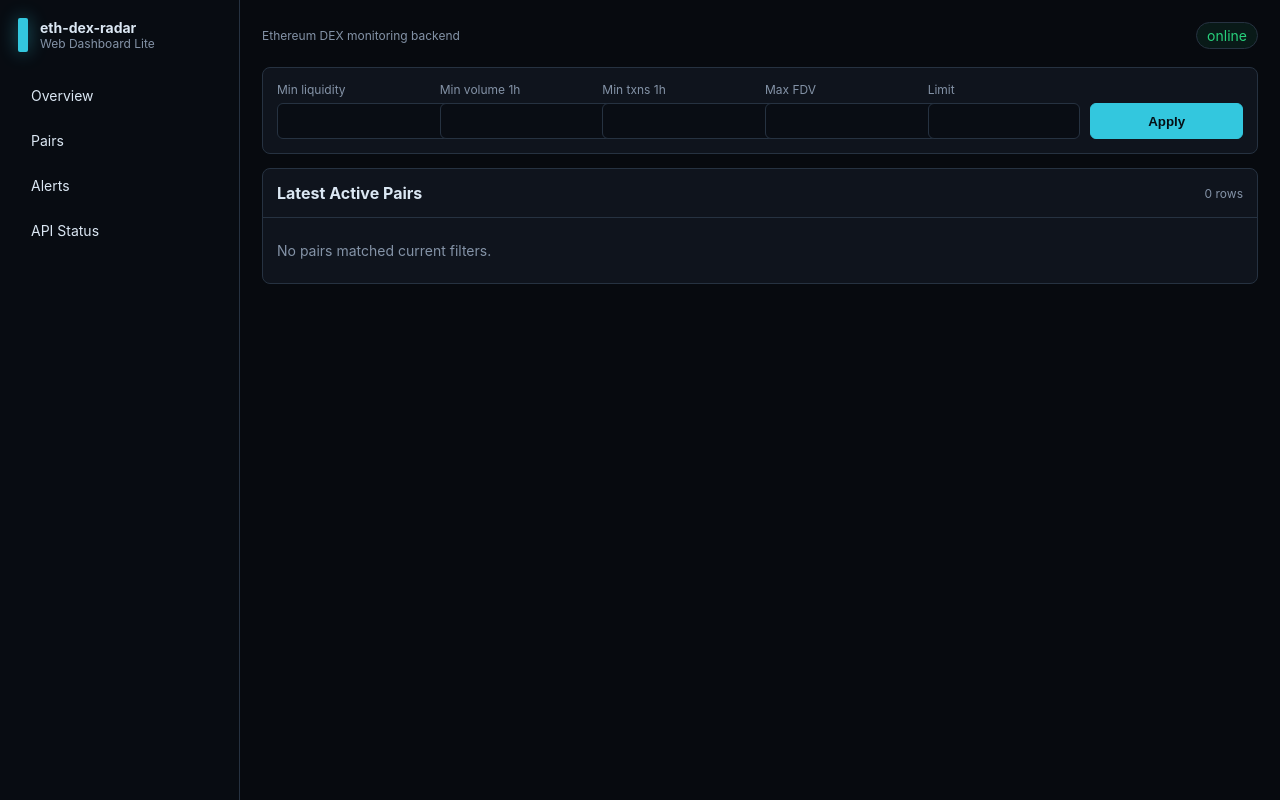
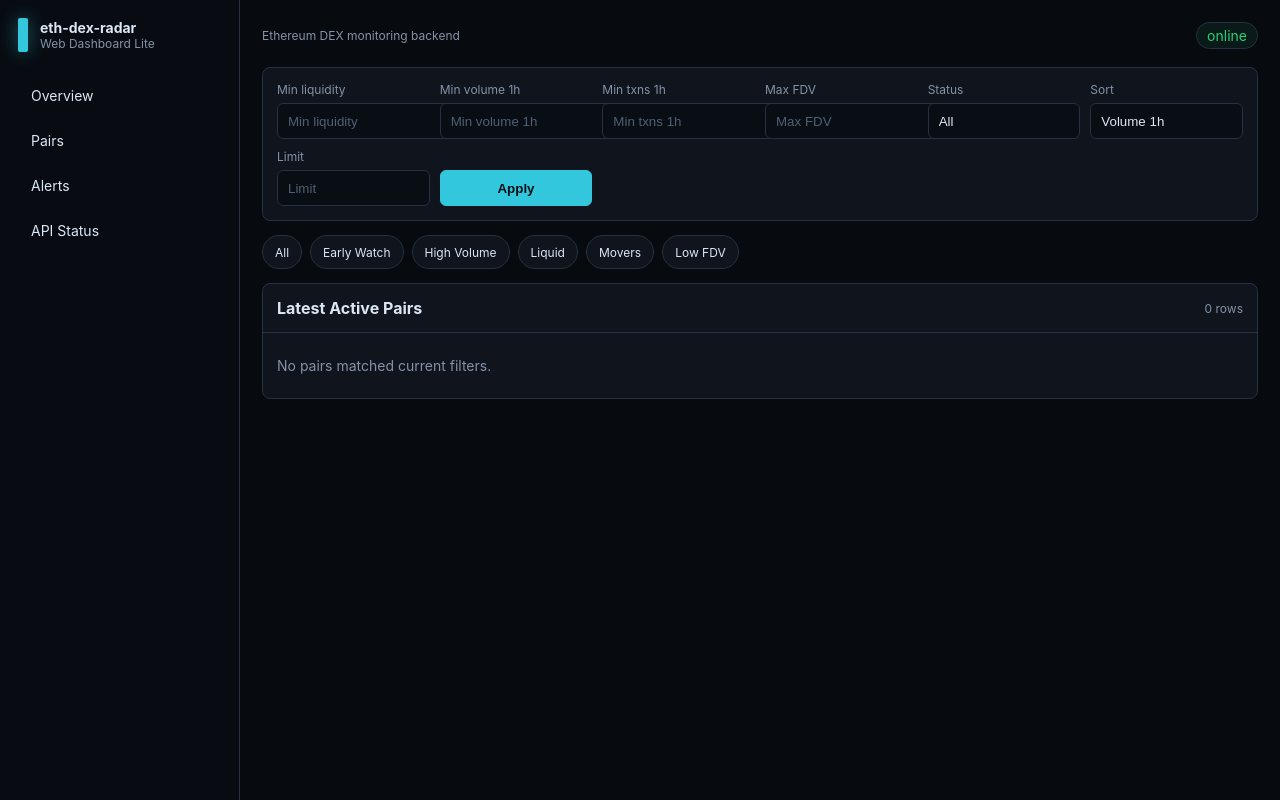
Before and after one commit to raph25th/dexradar, a FastAPI app: template app/templates/pairs.html in a window 1280 px wide. Run offline with FastAPI, Linux system fonts and the light colour scheme; the template is opened without the code that fills it, so the values that code supplies are empty.

Commit message:
Improve pairs screener filters and statuses

```diff
--- a/app/static/styles.css
+++ b/app/static/styles.css
@@ -241,8 +242,42 @@ button {
   font-weight: 700;
 }
 
+input::placeholder {
+  color: #4f6074;
+}
+
+select {
+  appearance: none;
+}
+
+.preset-bar {
+  display: flex;
+  flex-wrap: wrap;
+  gap: 8px;
+  margin-bottom: 14px;
+}
+
+.preset-link {
+  display: inline-flex;
+  align-items: center;
+  min-height: 34px;
+  border: 1px solid var(--border);
+  border-radius: 999px;
+  background: var(--panel);
+  color: var(--text);
+  padding: 0 12px;
+  font-size: 12px;
+}
+
+.preset-link:hover {
+  border-color: var(--cyan);
+  background: rgba(51, 199, 222, 0.08);
+  color: var(--cyan);
+}
+
 .table-wrap {
   overflow-x: auto;
+  max-height: 72vh;
 }
 
 table {
--- a/app/templates/pairs.html
+++ b/app/templates/pairs.html
@@ -5,26 +5,57 @@
   <form class="filters" method="get" action="/dashboard/pairs">
     <label>
       Min liquidity
-      <input type="number" name="min_liquidity" value="{{ filters.min_liquidity or '' }}" min="0" step="1000">
+      <input type="number" name="min_liquidity" value="{{ filters.min_liquidity or '' }}" min="0" step="1000" placeholder="Min liquidity">
     </label>
     <label>
       Min volume 1h
-      <input type="number" name="min_volume_1h" value="{{ filters.min_volume_1h or '' }}" min="0" step="1000">
+      <input type="number" name="min_volume_1h" value="{{ filters.min_volume_1h or '' }}" min="0" step="1000" placeholder="Min volume 1h">
     </label>
     <label>
       Min txns 1h
-      <input type="number" name="min_txns_1h" value="{{ filters.min_txns_1h or '' }}" min="0" step="1">
+      <input type="number" name="min_txns_1h" value="{{ filters.min_txns_1h or '' }}" min="0" step="1" placeholder="Min txns 1h">
     </label>
     <label>
       Max FDV
-      <input type="number" name="max_fdv" value="{{ filters.max_fdv or '' }}" min="0" step="100000">
+      <input type="number" name="max_fdv" value="{{ filters.max_fdv or '' }}" min="0" step="100000" placeholder="Max FDV">
+    </label>
+    <label>
+      Status
+      <select name="status">
+        <option value="all" {% if filters.status == "all" %}selected{% endif %}>All</option>
+        <option value="early_watch" {% if filters.status == "early_watch" %}selected{% endif %}>Early Watch</option>
+        <option value="basic" {% if filters.status == "basic" %}selected{% endif %}>Basic Signal</option>
+        <option value="alerted" {% if filters.status == "alerted" %}selected{% endif %}>Alerted</option>
+        <option value="rejected" {% if filters.status == "rejected" %}selected{% endif %}>Rejected</option>
+        <option value="tracked" {% if filters.status == "tracked" %}selected{% endif %}>Tracked</option>
+      </select>
+    </label>
+    <label>
+      Sort
+      <select name="sort">
+        <option value="volume_1h" {% if filters.sort == "volume_1h" %}selected{% endif %}>Volume 1h</option>
+        <option value="latest" {% if filters.sort == "latest" %}selected{% endif %}>Latest</option>
+        <option value="liquidity" {% if filters.sort == "liquidity" %}selected{% endif %}>Liquidity</option>
+        <option value="txns_1h" {% if filters.sort == "txns_1h" %}selected{% endif %}>Txns 1h</option>
+        <option value="price_change_1h" {% if filters.sort == "price_change_1h" %}selected{% endif %}>Price change 1h</option>
+        <option value="fdv" {% if filters.sort == "fdv" %}selected{% endif %}>FDV</option>
+      </select>
     </label>
     <label>
       Limit
-      <input type="number" name="limit" value="{{ filters.limit }}" min="1" max="500" step="1">
+      <input type="number" name="limit" value="{{ filters.limit }}" min="1" max="500" step="1" placeholder="Limit">
     </label>
     <button type="submit">Apply</button>
   </form>
+</section>
+
+<section class="preset-bar">
+  <a class="preset-link" href="/dashboard/pairs">All</a>
+  <a class="preset-link" href="/dashboard/pairs?status=early_watch">Early Watch</a>
+  <a class="preset-link" href="/dashboard/pairs?min_volume_1h=50000&amp;sort=volume_1h">High Volume</a>
+  <a class="preset-link" href="/dashboard/pairs?min_liquidity=100000&amp;sort=liquidity">Liquid</a>
+  <a class="preset-link" href="/dashboard/pairs?sort=price_change_1h">Movers</a>
+  <a class="preset-link" href="/dashboard/pairs?max_fdv=10000000&amp;sort=volume_1h">Low FDV</a>
 </section>
 
 <section class="panel">
@@ -38,12 +69,14 @@
         <thead>
           <tr>
             <th>Token</th>
+            <th>Status</th>
             <th>Name</th>
             <th>Pair</th>
             <th>Liquidity</th>
             <th>Volume 1h</th>
             <th>Volume 24h</th>
             <th>Txns 1h</th>
+            <th>Buys/Sells 1h</th>
             <th>FDV</th>
             <th>Market cap</th>
             <th>Price</th>
@@ -62,19 +95,21 @@
             {% set token = row.token %}
             <tr>
               <td><strong>{{ token.symbol or "n/a" }}</strong></td>
+              <td><span class="status-badge {{ row.status.class }}">{{ row.status.label }}</span></td>
               <td>{{ token.name or "n/a" }}</td>
               <td class="mono">{{ pair.pair_address|short_address }}</td>
               <td>{{ snapshot.liquidity_usd|money }}</td>
               <td>{{ snapshot.volume_1h|money }}</td>
               <td>{{ snapshot.volume_24h|money }}</td>
               <td>{{ row.txns_1h }}</td>
+              <td>{% if row.buys_1h is not none or row.sells_1h is not none %}{{ row.buys_1h or 0 }} / {{ row.sells_1h or 0 }}{% else %}n/a{% endif %}</td>
               <td>{{ snapshot.fdv|money }}</td>
               <td>{{ snapshot.market_cap|money }}</td>
               <td>{{ snapshot.price_usd|number(8) }}</td>
               <td class="{% if snapshot.price_change_1h and snapshot.price_change_1h > 0 %}positive{% elif snapshot.price_change_1h and snapshot.price_change_1h < 0 %}negative{% endif %}">{{ snapshot.price_change_1h|percent }}</td>
               <td class="{% if snapshot.price_change_6h and snapshot.price_change_6h > 0 %}positive{% elif snapshot.price_change_6h and snapshot.price_change_6h < 0 %}negative{% endif %}">{{ snapshot.price_change_6h|percent }}</td>
               <td class="{% if snapshot.price_change_24h and snapshot.price_change_24h > 0 %}positive{% elif snapshot.price_change_24h and snapshot.price_change_24h < 0 %}negative{% endif %}">{{ snapshot.price_change_24h|percent }}</td>
-              <td>{{ snapshot.created_at|datetime }}</td>
+              <td title="{{ snapshot.created_at|datetime }}">{{ snapshot.created_at|relative_time }}</td>
               <td>{% if pair.dexscreener_url %}<a href="{{ pair.dexscreener_url }}" target="_blank" rel="noreferrer">open</a>{% else %}n/a{% endif %}</td>
               <td><a href="/dashboard/pairs/{{ pair.id }}">detail</a></td>
             </tr>
--- a/app/web/routes.py
+++ b/app/web/routes.py
@@ -1,6 +1,6 @@
 from datetime import datetime, timedelta, timezone
 from decimal import Decimal
-from typing import Annotated, Any
+from typing import Annotated, Any, Literal
 
 from fastapi import APIRouter, Depends, HTTPException, Query, Request
 from fastapi.responses import HTMLResponse
@@ -16,6 +16,25 @@ from app.web.auth import require_dashboard_auth
 
 router = APIRouter()
 templates = Jinja2Templates(directory="app/templates")
+
+PairStatus = Literal["all", "early_watch", "basic", "alerted", "rejected", "tracked"]
+PairSort = Literal["latest", "volume_1h", "liquidity", "txns_1h", "price_change_1h", "fdv"]
+
+STATUS_META: dict[str, dict[str, str]] = {
+    "alerted": {"label": "Alerted", "class": "status-alerted"},
+    "basic": {"label": "Basic Signal", "class": "status-basic"},
+    "early_watch": {"label": "Early Watch", "class": "status-early-watch"},
+    "rejected": {"label": "Rejected", "class": "status-rejected"},
+    "tracked": {"label": "Tracked", "class": "status-tracked"},
+}
+
+STATUS_PRIORITY = {
+    "alerted": 0,
+    "basic": 1,
+    "early_watch": 2,
+    "tracked": 3,
+    "rejected": 4,
+}
 
 
 def _as_float(value: Any) -> float | None:
@@ -64,15 +83,131 @@ def _format_datetime(value: datetime | None) -> str:
     return value.isoformat()
 
 
+def _format_relative_time(value: datetime | None) -> str:
+    if value is None:
+        return "n/a"
+    if value.tzinfo is None:
+        value = value.replace(tzinfo=timezone.utc)
+
+    now = datetime.now(value.tzinfo)
+    seconds = int((now - value).total_seconds())
+    if seconds < 0:
+        return "now"
+    if seconds < 60:
+        return f"{seconds}s ago"
+
+    minutes = seconds // 60
+    if minutes < 60:
+        return f"{minutes}m ago"
+
+    hours = minutes // 60
+    if hours < 24:
+        return f"{hours}h ago"
+
+    days = hours // 24
+    return f"{days}d ago"
+
+
 templates.env.filters["money"] = _format_money
 templates.env.filters["number"] = _format_number
 templates.env.filters["percent"] = _format_percent
 templates.env.filters["short_address"] = _short_address
 templates.env.filters["datetime"] = _format_datetime
+templates.env.filters["relative_time"] = _format_relative_time
 
 
 def _txns_1h(snapshot: PairSnapshot) -> int:
     return int((snapshot.txns_1h_buys or 0) + (snapshot.txns_1h_sells or 0))
+
+
+def _snapshot_passes_early_watch(snapshot: PairSnapshot) -> bool:
+    liquidity_usd = _as_float(snapshot.liquidity_usd) or 0.0
+    volume_1h = _as_float(snapshot.volume_1h) or 0.0
+    txns_1h = _txns_1h(snapshot)
+    fdv = _as_float(snapshot.fdv)
+    return (
+        liquidity_usd >= 20_000
+        and volume_1h >= 5_000
+        and txns_1h >= 10
+        and fdv is not None
+        and fdv <= 100_000_000
+    )
+
+
+def _snapshot_passes_basic(snapshot: PairSnapshot) -> bool:
+    liquidity_usd = _as_float(snapshot.liquidity_usd) or 0.0
+    volume_1h = _as_float(snapshot.volume_1h) or 0.0
+    txns_1h = _txns_1h(snapshot)
+    fdv = _as_float(snapshot.fdv)
+    return (
+        liquidity_usd >= 100_000
+        and volume_1h >= 50_000
+        and txns_1h >= 50
+        and fdv is not None
+        and fdv <= 50_000_000
+    )
+
+
+def _snapshot_has_filter_metrics(snapshot: PairSnapshot) -> bool:
+    return any(
+        value is not None
+        for value in (
+            snapshot.liquidity_usd,
+            snapshot.volume_1h,
+            snapshot.fdv,
+            snapshot.txns_1h_buys,
+            snapshot.txns_1h_sells,
+        )
+    )
+
+
+def _pair_status(snapshot: PairSnapshot, alerts_count: int) -> dict[str, str]:
+    if alerts_count > 0:
+        key = "alerted"
+    elif _snapshot_passes_basic(snapshot):
+        key = "basic"
+    elif _snapshot_passes_early_watch(snapshot):
+        key = "early_watch"
+    elif _snapshot_has_filter_metrics(snapshot):
+        key = "rejected"
+    else:
+        key = "tracked"
+
+    return {"key": key, **STATUS_META[key]}
+
+
+def _sort_pair_rows(rows: list[dict[str, Any]], sort: PairSort, status: PairStatus) -> list[dict[str, Any]]:
+    def metric(row: dict[str, Any]) -> float:
+        snapshot = row["snapshot"]
+        if sort == "liquidity":
+            return _as_float(snapshot.liquidity_usd) or -1.0
+        if sort == "txns_1h":
+            return float(row["txns_1h"])
+        if sort == "price_change_1h":
+            return _as_float(snapshot.price_change_1h) or -999_999.0
+        if sort == "fdv":
+            fdv = _as_float(snapshot.fdv)
+            return fdv if fdv is not None else float("inf")
+        if sort == "latest":
+            created_at = snapshot.created_at
+            if created_at is None:
+                return 0.0
+            return created_at.timestamp()
+        return _as_float(snapshot.volume_1h) or -1.0
+
+    if sort == "fdv":
+        return sorted(rows, key=metric)
+
+    if status == "all" and sort == "volume_1h":
+        return sorted(
+            rows,
+            key=lambda row: (
+                STATUS_PRIORITY.get(row["status"]["key"], 99),
+                -metric(row),
+            ),
+        )
+
+    return sorted(rows, key=metric, reverse=True)
 
 
 def _build_status_payload() -> dict[str, Any]:
@@ -155,6 +290,8 @@ async def dashboard_pairs(
     min_volume_1h: float | None = Query(default=None, ge=0),
     min_txns_1h: int | None = Query(default=None, ge=0),
     max_fdv: float | None = Query(default=None, ge=0),
+    status: PairStatus = Query(default="all"),
+    sort: PairSort = Query(default="volume_1h"),
     limit: int = Query(default=100, ge=1, le=500),
 ) -> HTMLResponse:
     row_number = func.row_number().over(
@@ -169,11 +306,23 @@ async def dashboard_pairs(
         .subquery()
     )
 
+    alerts_count_subquery = (
+        select(Alert.pair_id.label("pair_id"), func.count(Alert.id).label("alerts_count"))
+        .group_by(Alert.pair_id)
+        .subquery()
+    )
+
     query = (
-        select(Pair, PairSnapshot, Token)
+        select(
+            Pair,
+            PairSnapshot,
+            Token,
+            func.coalesce(alerts_count_subquery.c.alerts_count, 0).label("alerts_count"),
+        )
         .join(PairSnapshot, PairSnapshot.pair_id == Pair.id)
         .join(latest_snapshot_ids, latest_snapshot_ids.c.snapshot_id == PairSnapshot.id)
         .join(Token, Token.id == Pair.base_token_id)
+        .outerjoin(alerts_count_subquery, alerts_count_subquery.c.pair_id == Pair.id)
         .where(latest_snapshot_ids.c.row_number == 1)
     )
 
@@ -188,20 +337,30 @@ async def dashboard_pairs(
     if max_fdv is not None:
         query = query.where(PairSnapshot.fdv <= max_fdv)
 
-    query = query.order_by(PairSnapshot.created_at.desc()).limit(limit)
-
     session = SessionLocal()
     try:
         rows = session.execute(query).all()
-        pairs = [
-            {
-                "pair": pair,
-                "snapshot": snapshot,
-                "token": token,
-                "txns_1h": _txns_1h(snapshot),
-            }
-            for pair, snapshot, token in rows
-        ]
+        pairs = []
+        for pair, snapshot, token, alerts_count in rows:
+            alerts_count = int(alerts_count or 0)
+            pair_status = _pair_status(snapshot, alerts_count)
+            if status != "all" and pair_status["key"] != status:
+                continue
+
+            pairs.append(
+                {
+                    "pair": pair,
+                    "snapshot": snapshot,
+                    "token": token,
+                    "txns_1h": _txns_1h(snapshot),
+                    "buys_1h": snapshot.txns_1h_buys,
+                    "sells_1h": snapshot.txns_1h_sells,
+                    "alerts_count": alerts_count,
+                    "status": pair_status,
+                }
+            )
+
+        pairs = _sort_pair_rows(pairs, sort, status)[:limit]
     finally:
         session.close()
 
@@ -217,6 +376,8 @@ async def dashboard_pairs(
                 "min_volume_1h": min_volume_1h,
                 "min_txns_1h": min_txns_1h,
                 "max_fdv": max_fdv,
+                "status": status,
+                "sort": sort,
                 "limit": limit,
             },
         },
```
Also changed, not shown: other parts of app/static/styles.css (+49 -2 lines).
